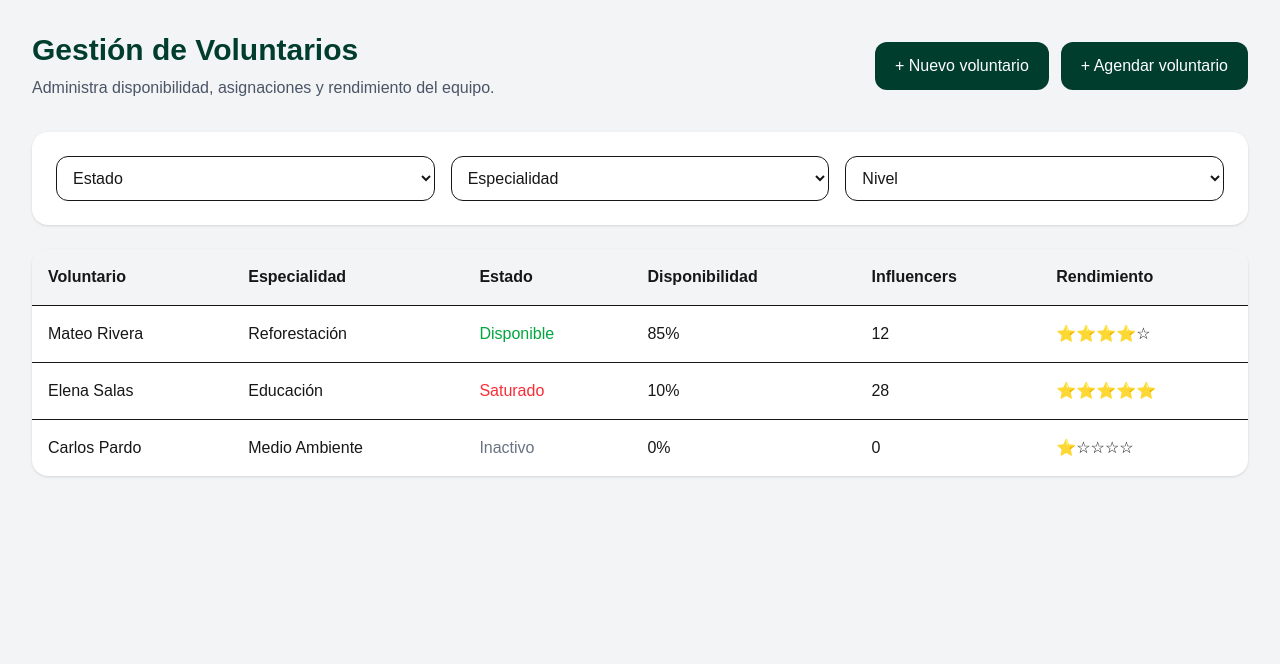
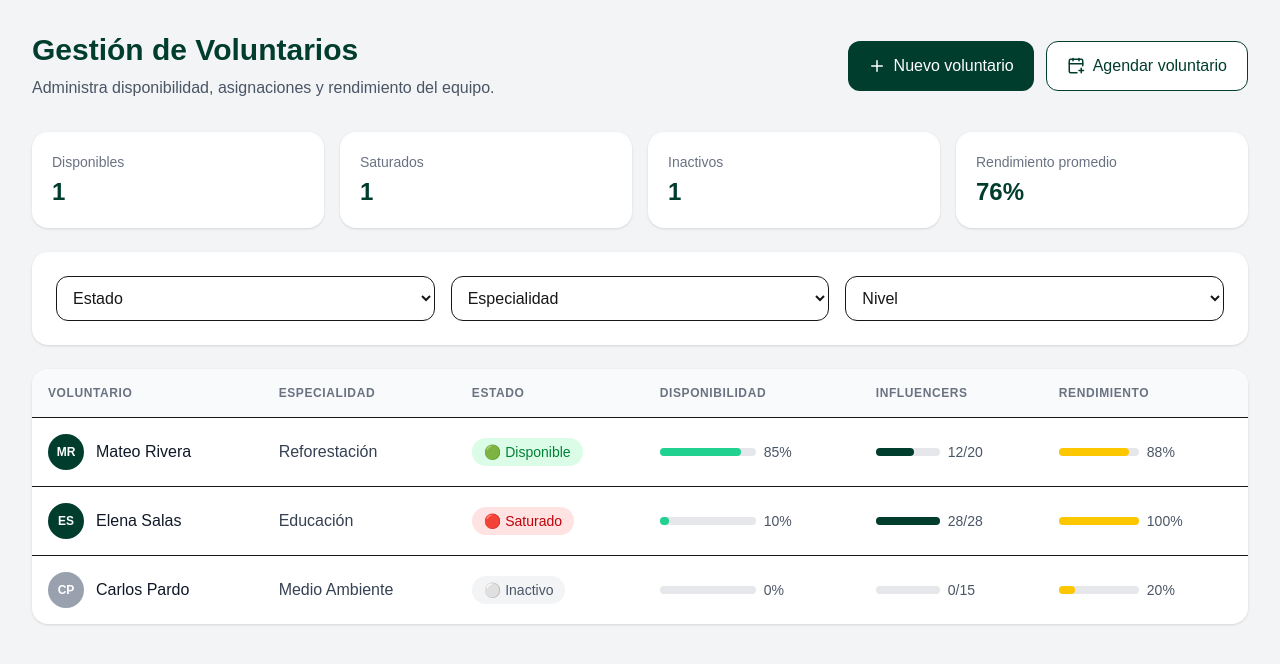
Before and after one commit to Jhair-Martel25/SISTEMAS_INFLUENCERS_FRONTEND, a Next.js app: page /voluntarios/gestion in a window 1280 px wide. Shown: the top 664 px of the page. Built offline with nearby package versions, Linux system fonts and the light colour scheme.

Commit message:
feat: moderniza vista de gestión de voluntarios
Se agregaron tarjetas resumen, avatares con iniciales, barras de progreso para disponibilidad y rendimiento (reemplazando estrellas), badges de estado por color, y hover en filas.

```diff
--- a/src/app/voluntarios/gestion/page.tsx
+++ b/src/app/voluntarios/gestion/page.tsx
@@ -1,3 +1,5 @@
+import { Plus, CalendarPlus } from "lucide-react";
+
 export default function GestionVoluntariosPage() {
     return (
         <main className="min-h-screen bg-gray-100 p-8">
@@ -13,12 +15,33 @@ export default function GestionVoluntariosPage() {
                         </p>
                     </div>
                     <div className="flex gap-3">
-                        <button className="bg-[#003D2D] text-white px-5 py-3 rounded-xl">
-                            + Nuevo voluntario
+                         <button className="bg-[#003D2D] text-white px-5 py-3 rounded-xl hover:bg-[#0B5E47] transition-colors duration-200 flex items-center gap-2">
+                            <Plus size={18} />
+                            Nuevo voluntario
                         </button>
-                        <button className="bg-[#003D2D] text-white px-5 py-3 rounded-xl">
-                            + Agendar voluntario
+                        <button className="bg-white text-[#003D2D] border border-[#003D2D] px-5 py-3 rounded-xl hover:bg-gray-50 transition-colors duration-200 flex items-center gap-2">
+                            <CalendarPlus size={18} />
+                            Agendar voluntario
                         </button>
+                    </div>
+
+                </div>
+                <div className="grid grid-cols-2 md:grid-cols-4 gap-4 mb-6">
+                    <div className="bg-white rounded-2xl shadow-sm p-5">
+                        <p className="text-sm text-gray-500">Disponibles</p>
+                        <p className="text-2xl font-bold text-[#003D2D] mt-1">1</p>
+                    </div>
+                    <div className="bg-white rounded-2xl shadow-sm p-5">
+                        <p className="text-sm text-gray-500">Saturados</p>
+                        <p className="text-2xl font-bold text-[#003D2D] mt-1">1</p>
+                    </div>
+                    <div className="bg-white rounded-2xl shadow-sm p-5">
+                        <p className="text-sm text-gray-500">Inactivos</p>
+                        <p className="text-2xl font-bold text-[#003D2D] mt-1">1</p>
+                    </div>
+                    <div className="bg-white rounded-2xl shadow-sm p-5">
+                        <p className="text-sm text-gray-500">Rendimiento promedio</p>
+                        <p className="text-2xl font-bold text-[#003D2D] mt-1">76%</p>
                     </div>
                 </div>
                 <div className="bg-white rounded-2xl shadow-sm p-6 mb-6">
@@ -45,75 +68,141 @@ export default function GestionVoluntariosPage() {
                 </div>
                 <div className="bg-white rounded-2xl shadow-sm overflow-hidden">
                     <table className="w-full">
-                        <thead className="bg-gray-100">
+                        <thead className="bg-gray-50">
                             <tr>
-                                <th className="p-4 text-left">Voluntario</th>
-                                <th className="p-4 text-left">Especialidad</th>
-                                <th className="p-4 text-left">Estado</th>
-                                <th className="p-4 text-left">Disponibilidad</th>
-                                <th className="p-4 text-left">Influencers</th>
-                                <th className="p-4 text-left">Rendimiento</th>
+                                <th className="p-4 text-left text-xs font-semibold text-gray-500 uppercase tracking-wider">Voluntario</th>
+                                <th className="p-4 text-left text-xs font-semibold text-gray-500 uppercase tracking-wider">Especialidad</th>
+                                <th className="p-4 text-left text-xs font-semibold text-gray-500 uppercase tracking-wider">Estado</th>
+                                <th className="p-4 text-left text-xs font-semibold text-gray-500 uppercase tracking-wider">Disponibilidad</th>
+                                <th className="p-4 text-left text-xs font-semibold text-gray-500 uppercase tracking-wider">Influencers</th>
+                                <th className="p-4 text-left text-xs font-semibold text-gray-500 uppercase tracking-wider">Rendimiento</th>
                             </tr>
-                        </thead>
-                        <tbody>
-                            <tr className="border-t">
+                         </thead>
+          <tbody>
+                            <tr className="border-t hover:bg-gray-50 transition-colors duration-150">
                                 <td className="p-4">
-                                    Mateo Rivera
+                                    <div className="flex items-center gap-3">
+                                        <div className="w-9 h-9 rounded-full bg-[#003D2D] text-white flex items-center justify-center text-xs font-semibold shrink-0">
+                                            MR
+                                        </div>
+                                        <span className="text-gray-900">Mateo Rivera</span>
+                                    </div>
+                                </td>
+                                <td className="p-4 text-gray-700">
+                                    Reforestación
                                 </td>
                                 <td className="p-4">
-                                    Reforestación
-                                </td>
-                                <td className="p-4 text-green-600">
-                                    Disponible
+                                    <span className="inline-flex items-center gap-1.5 bg-green-100 text-green-700 px-3 py-1 rounded-full text-sm font-medium">
+                                        🟢 Disponible
+                                    </span>
                                 </td>
                                 <td className="p-4">
-                                    85%
+                                    <div className="flex items-center gap-2">
+                                        <div className="w-24 bg-gray-200 rounded-full h-2">
+                                            <div className="bg-[#20D18F] h-2 rounded-full" style={{ width: "85%" }}></div>
+                                        </div>
+                                        <span className="text-sm text-gray-600">85%</span>
+                                    </div>
                                 </td>
                                 <td className="p-4">
-                                    12
+                                    <div className="flex items-center gap-2">
+                                        <div className="w-16 bg-gray-200 rounded-full h-2">
+                                            <div className="bg-[#003D2D] h-2 rounded-full" style={{ width: "60%" }}></div>
+                                        </div>
+                                        <span className="text-sm text-gray-600">12/20</span>
+                                    </div>
                                 </td>
                                 <td className="p-4">
-                                    ⭐⭐⭐⭐☆
+                                    <div className="flex items-center gap-2">
+                                        <div className="w-20 bg-gray-200 rounded-full h-2">
+                                            <div className="bg-yellow-400 h-2 rounded-full" style={{ width: "88%" }}></div>
+                                        </div>
+                                        <span className="text-sm text-gray-600">88%</span>
+                                    </div>
                                 </td>
                             </tr>
-                            <tr className="border-t">
+                            <tr className="border-t hover:bg-gray-50 transition-colors duration-150">
                                 <td className="p-4">
-                                    Elena Salas
+                                    <div className="flex items-center gap-3">
+                                        <div className="w-9 h-9 rounded-full bg-[#003D2D] text-white flex items-center justify-center text-xs font-semibold shrink-0">
+                                            ES
+                                        </div>
+                                        <span className="text-gray-900">Elena Salas</span>
+                                    </div>
+                                </td>
+                                <td className="p-4 text-gray-700">
+                                    Educación
                                 </td>
                                 <td className="p-4">
-                                    Educación
-                                </td>
-                                <td className="p-4 text-red-500">
-                                    Saturado
+                                    <span className="inline-flex items-center gap-1.5 bg-red-100 text-red-700 px-3 py-1 rounded-full text-sm font-medium">
+                                        🔴 Saturado
+                                    </span>
                                 </td>
                                 <td className="p-4">
-                                    10%
+                                    <div className="flex items-center gap-2">
+                                        <div className="w-24 bg-gray-200 rounded-full h-2">
+                                            <div className="bg-[#20D18F] h-2 rounded-full" style={{ width: "10%" }}></div>
+                                        </div>
+                                        <span className="text-sm text-gray-600">10%</span>
+                                    </div>
                                 </td>
                                 <td className="p-4">
-                                    28
+                                    <div className="flex items-center gap-2">
+                                        <div className="w-16 bg-gray-200 rounded-full h-2">
+                                            <div className="bg-[#003D2D] h-2 rounded-full" style={{ width: "100%" }}></div>
+                                        </div>
+                                        <span className="text-sm text-gray-600">28/28</span>
+                                    </div>
                                 </td>
                                 <td className="p-4">
-                                    ⭐⭐⭐⭐⭐
+                                    <div className="flex items-center gap-2">
+                                        <div className="w-20 bg-gray-200 rounded-full h-2">
+                                            <div className="bg-yellow-400 h-2 rounded-full" style={{ width: "100%" }}></div>
+                                        </div>
+                                        <span className="text-sm text-gray-600">100%</span>
+                                    </div>
                                 </td>
                             </tr>
-                            <tr className="border-t">
+                            <tr className="border-t hover:bg-gray-50 transition-colors duration-150">
                                 <td className="p-4">
-                                    Carlos Pardo
+                                    <div className="flex items-center gap-3">
+                                        <div className="w-9 h-9 rounded-full bg-gray-400 text-white flex items-center justify-center text-xs font-semibold shrink-0">
+                                            CP
+                                        </div>
+                                        <span className="text-gray-900">Carlos Pardo</span>
+                                    </div>
+                                </td>
+                                <td className="p-4 text-gray-700">
+                                    Medio Ambiente
                                 </td>
                                 <td className="p-4">
-                                    Medio Ambiente
-                                </td>
-                                <td className="p-4 text-gray-500">
-                                    Inactivo
+                                    <span className="inline-flex items-center gap-1.5 bg-gray-100 text-gray-600 px-3 py-1 rounded-full text-sm font-medium">
+                                        ⚪ Inactivo
+                                    </span>
                                 </td>
                                 <td className="p-4">
-                                    0%
+                                    <div className="flex items-center gap-2">
+                                        <div className="w-24 bg-gray-200 rounded-full h-2">
+                                            <div className="bg-[#20D18F] h-2 rounded-full" style={{ width: "0%" }}></div>
+                                        </div>
+                                        <span className="text-sm text-gray-600">0%</span>
+                                    </div>
                                 </td>
                                 <td className="p-4">
-                                    0
+                                    <div className="flex items-center gap-2">
+                                        <div className="w-16 bg-gray-200 rounded-full h-2">
+                                            <div className="bg-[#003D2D] h-2 rounded-full" style={{ width: "0%" }}></div>
+                                        </div>
+                                        <span className="text-sm text-gray-600">0/15</span>
+                                    </div>
                                 </td>
                                 <td className="p-4">
-                                    ⭐☆☆☆☆
+                                    <div className="flex items-center gap-2">
+                                        <div className="w-20 bg-gray-200 rounded-full h-2">
+                                            <div className="bg-yellow-400 h-2 rounded-full" style={{ width: "20%" }}></div>
+                                        </div>
+                                        <span className="text-sm text-gray-600">20%</span>
+                                    </div>
                                 </td>
                             </tr>
                         </tbody>
```
